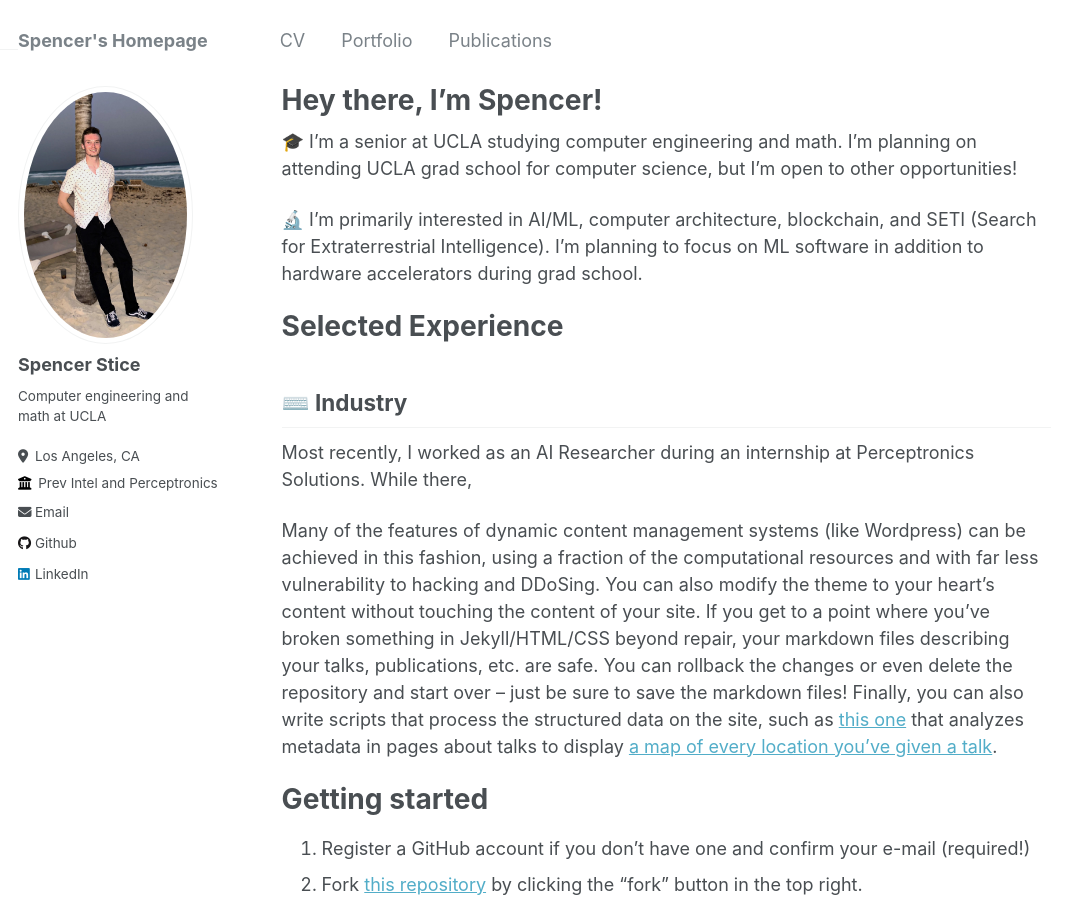
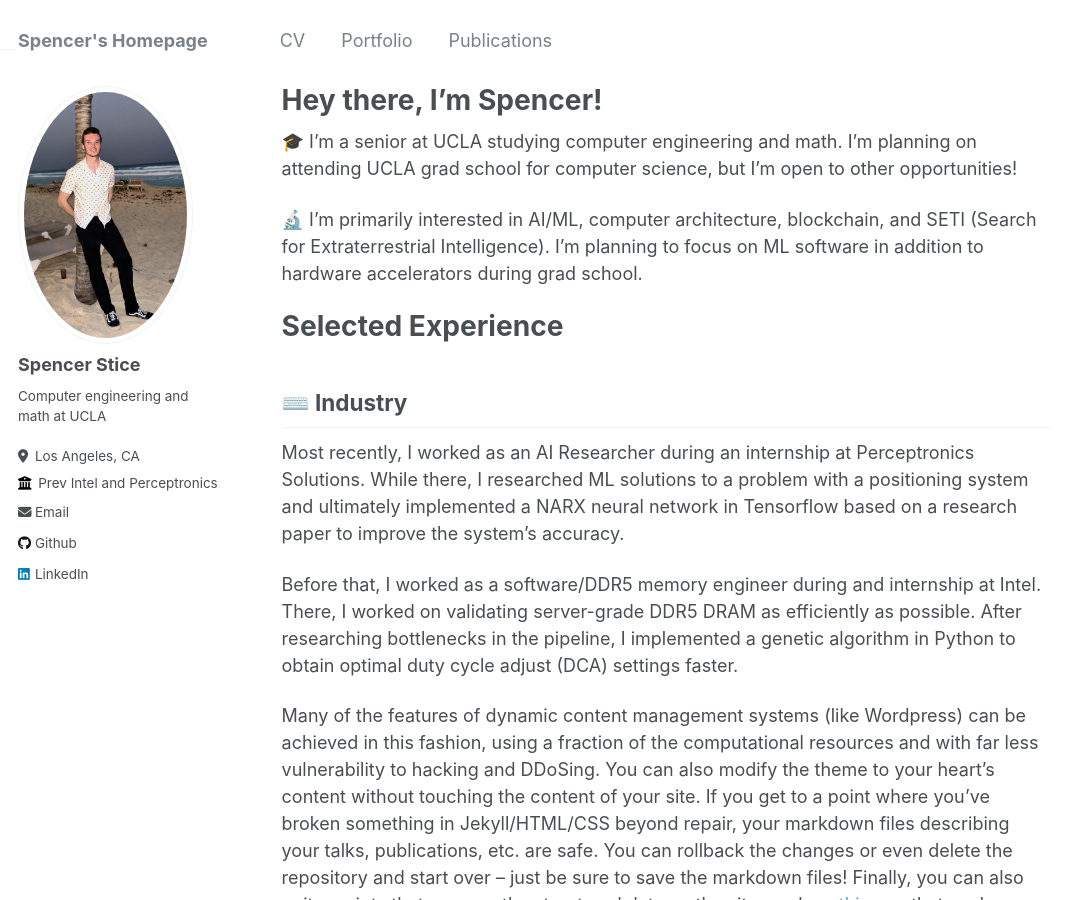
Before and after one commit to Spencer-Stice/Spencer-Stice.github.io, a Jekyll site: the page built from _pages/about.md, in a window 1280 px wide and 900 px high. Shown: the whole window, without its empty margins (0-1084 px from the left). Built offline with Jekyll 4.4.1, drawn with Linux system fonts in a browser that asks for light colours.

Commit message:
another one

```diff
--- a/_pages/about.md
+++ b/_pages/about.md
@@ -15,7 +15,11 @@ redirect_from:
 
 ## ⌨️ Industry
 
-Most recently, I worked as an AI Researcher during an internship at Perceptronics Solutions. While there,
+Most recently, I worked as an AI Researcher during an internship at Perceptronics Solutions. While there, I researched ML solutions to a problem with a positioning system and ultimately implemented a NARX neural network in Tensorflow based on a research paper to improve the system's accuracy.
+
+Before that, I worked as a software/DDR5 memory engineer during and internship at Intel. There, I worked on validating server-grade DDR5 DRAM as efficiently as possible. After researching bottlenecks in the pipeline, I implemented a genetic algorithm in Python to obtain optimal duty cycle adjust (DCA) settings faster.
+
+
 
 Many of the features of dynamic content management systems (like Wordpress) can be achieved in this fashion, using a fraction of the computational resources and with far less vulnerability to hacking and DDoSing. You can also modify the theme to your heart's content without touching the content of your site. If you get to a point where you've broken something in Jekyll/HTML/CSS beyond repair, your markdown files describing your talks, publications, etc. are safe. You can rollback the changes or even delete the repository and start over -- just be sure to save the markdown files! Finally, you can also write scripts that process the structured data on the site, such as [this one](https://github.com/academicpages/academicpages.github.io/blob/master/talkmap.ipynb) that analyzes metadata in pages about talks to display [a map of every location you've given a talk](https://academicpages.github.io/talkmap.html).
 
```
